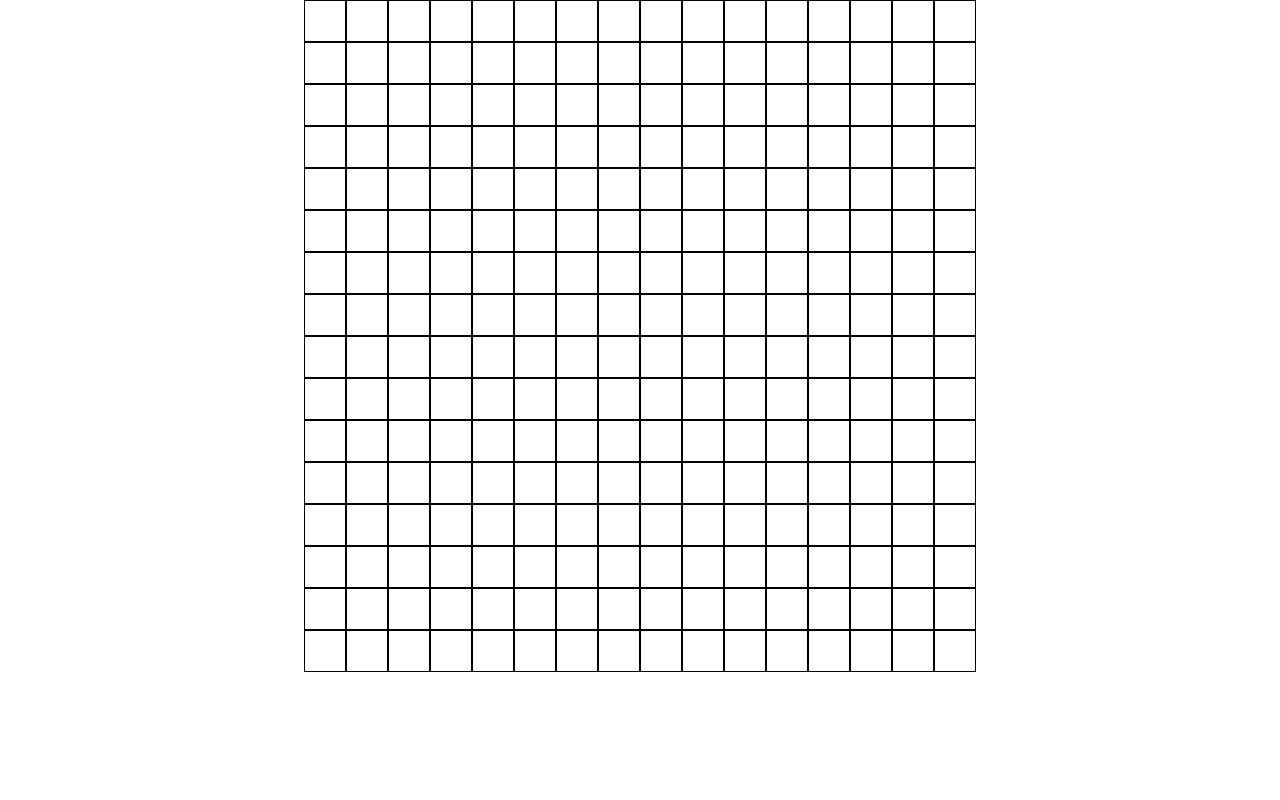
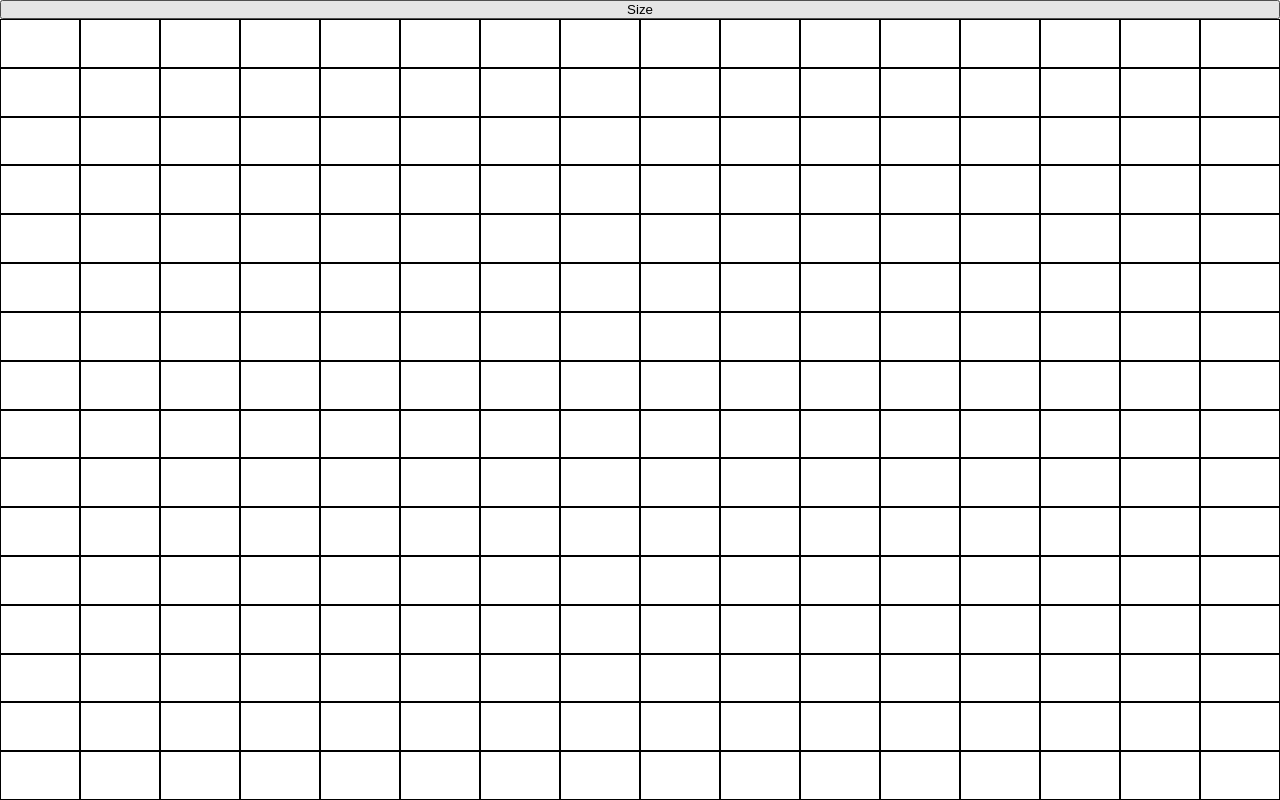
Before and after one commit to LoganKloft/Etch-a-Sketch, a plain HTML site: page index.html in a window 1280 px wide. Drawn offline with Linux system fonts and the light colour scheme.

Commit message:
Add ability to change grid size

```diff
--- a/index.html
+++ b/index.html
@@ -9,8 +9,7 @@
     <script src="script.js" defer></script>
 </head>
 <body>
-    <div class="container">
-
-    </div>
+    <button class="grid-size-btn">Size</button>
+    <div class="container"></div>
 </body>
 </html>
--- a/script.js
+++ b/script.js
@@ -1,12 +1,28 @@
 const container = document.querySelector('.container');
+const gridSizeBtn = document.querySelector('.grid-size-btn');
+
 let penColor = 'black';
+let gridSize = 16;
 
-// Create 16 rows and add 16 squares to each
+gridSizeBtn.addEventListener('click', changeGridSize);
+
+function changeGridSize() {
+    let size = +prompt("Enter a desired grid size");
+    if (!size) return;
+    if (size < 1) return;
+    if (size > 100) return;
+
+    gridSize = size;
+
+    ClearGrid(container);
+    CreateGrid(container);
+}
+
 function CreateGrid(container) {
-    for (let i = 0; i < 16; i++) {
+    for (let i = 0; i < gridSize; i++) {
         let row = document.createElement('div');
         row.classList.add('row');
-        for (let j = 0; j < 16; j++) {
+        for (let j = 0; j < gridSize; j++) {
             let square = document.createElement('div');
             square.classList.add('square');
             square.addEventListener('mouseover', ChangeColorHandler);
@@ -16,8 +32,12 @@ function CreateGrid(container) {
     }
 }
 
+function ClearGrid(container) {
+    container.innerHTML = '';
+}
+
 function ChangeColorHandler() {
-    this.style.backgroundColor = 'black';
+    this.style.backgroundColor = penColor;
 }
 
 CreateGrid(container);
--- a/style.css
+++ b/style.css
@@ -3,13 +3,24 @@
     margin: 0px;
 }
 
+body {
+    display: flex;
+    flex-direction: column;
+    height: 100vh;
+}
+
+.container {
+    display: flex;
+    flex-direction: column;
+    flex-grow: 1;
+}
+
 .row {
     display: flex;
-    justify-content: center;
+    flex-grow: 1;
 }
 
 .square {
-    width: 40px;
-    height: 40px;
     border: 1px solid black;
+    flex-grow: 1;
 }
```
